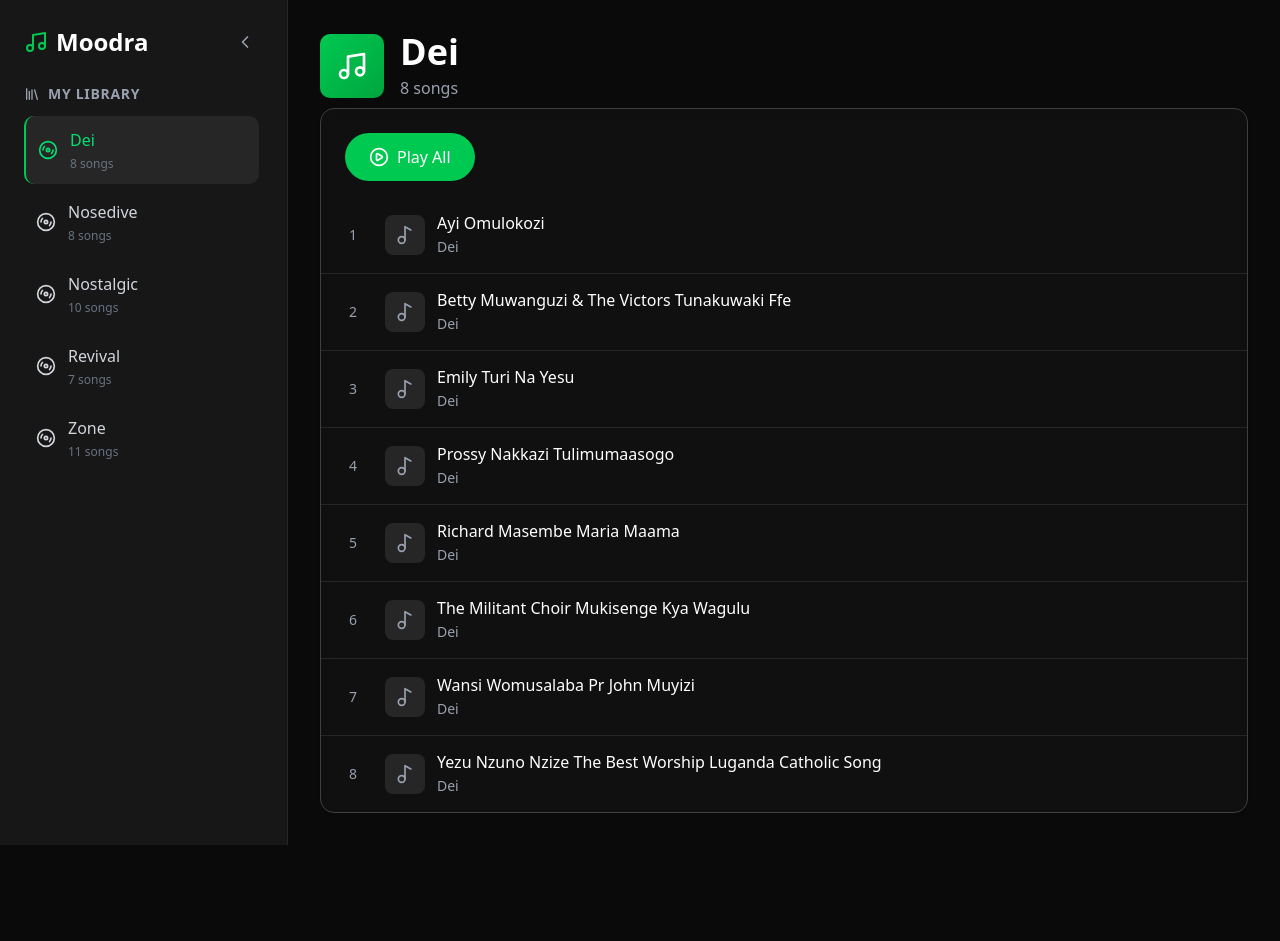
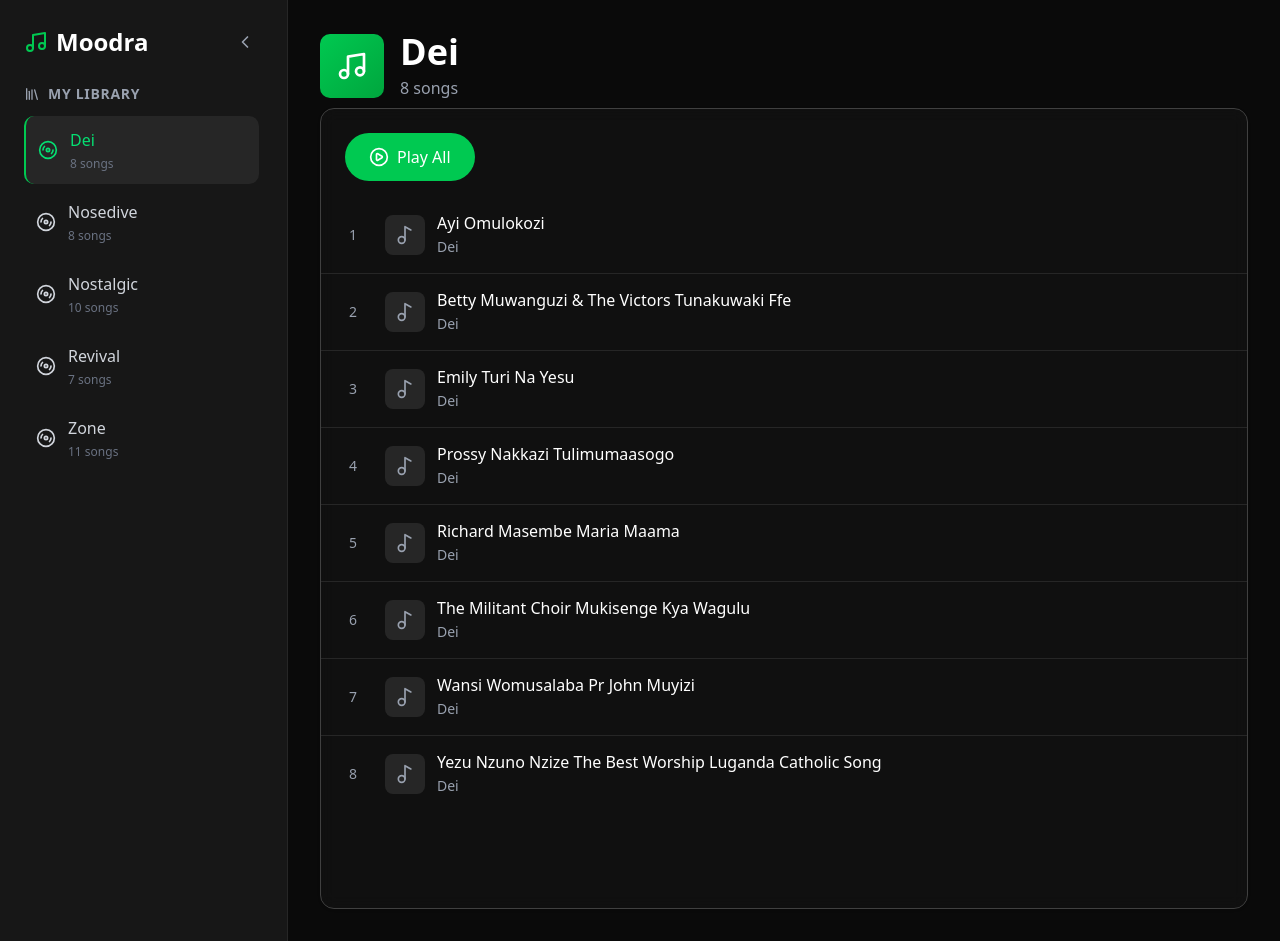
Before and after one commit to sp-mujuni/moodra, a Next.js app: page / in a window 1280 px wide. Before the commit the page ends 845 px from the top, so only its background shows below. Built offline with nearby package versions, Linux system fonts and the light colour scheme.

Commit message:
Enhance Playlist component: adjust padding for CardContent

```diff
--- a/components/Playlist.tsx
+++ b/components/Playlist.tsx
@@ -48,7 +48,7 @@ export default function Playlist({ playlist }: { playlist: PlaylistData }) {
           </button>
         </CardHeader>
       )}
-      <CardContent className="p-0">
+      <CardContent className="p-0 pb-20 md:pb-24">
         <div className="space-y-0">
           {playlist.tracks.map((track: string, index: number) => {
             const trackSrc = `/music/${playlist.name}/${track}`;
```
